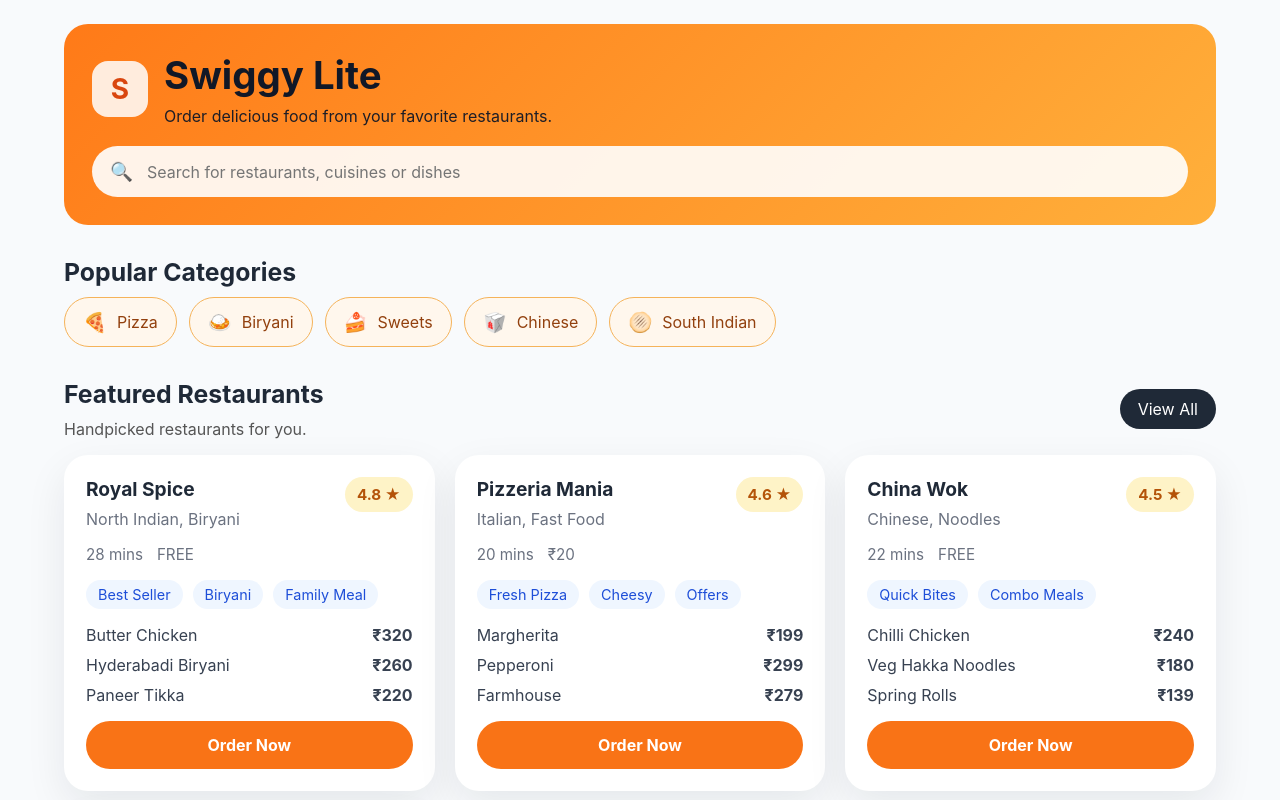
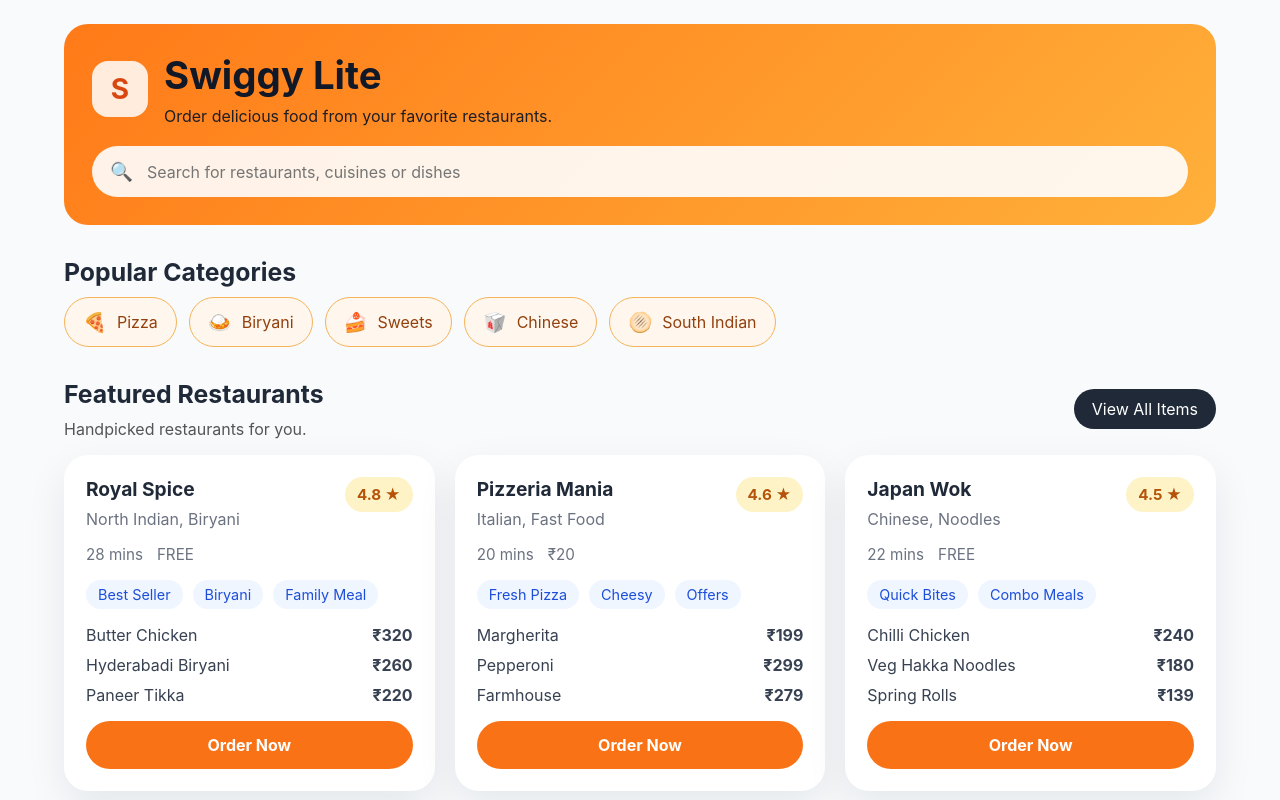
Before and after one commit to wahidansari34/swiggyfake, a React (Create React App) app in the folder swiggy/: page / in a window 1280 px wide. Shown: the top 800 px of the page. Built offline with nearby package versions, Linux system fonts and the light colour scheme.

Commit message:
Status changed

```diff
--- a/swiggy/src/App.js
+++ b/swiggy/src/App.js
@@ -39,7 +39,7 @@
   },
   {
     id: 3,
-    name: 'China Wok',
+    name: 'Japan Wok',
     cuisine: 'Chinese, Noodles',
     rating: 4.5,
     eta: '22 mins',
@@ -102,7 +102,7 @@
             <h2>Featured Restaurants</h2>
             <p>Handpicked restaurants for you.</p>
           </div>
-          <button className="view-all">View All</button>
+          <button className="view-all">View All Items</button>
         </div>
 
         <div className="restaurant-grid">
```
